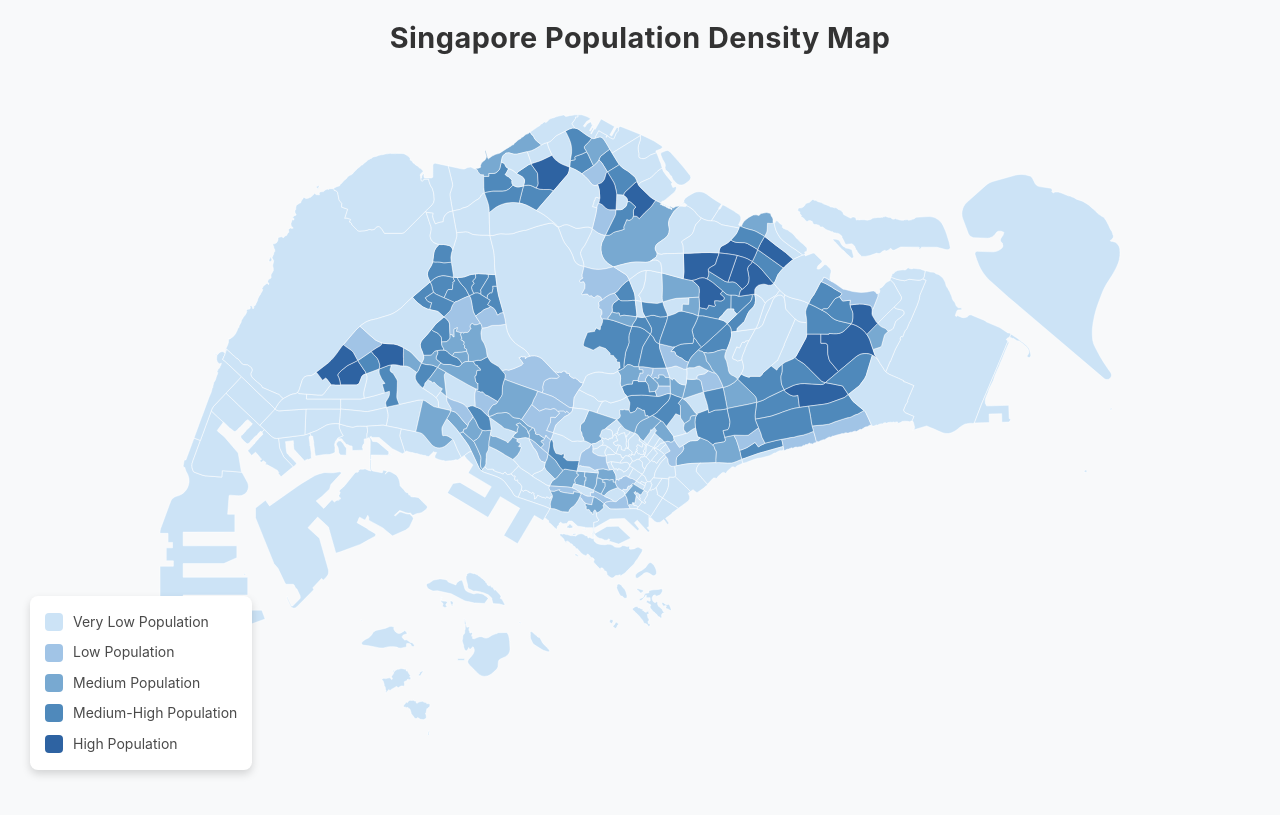
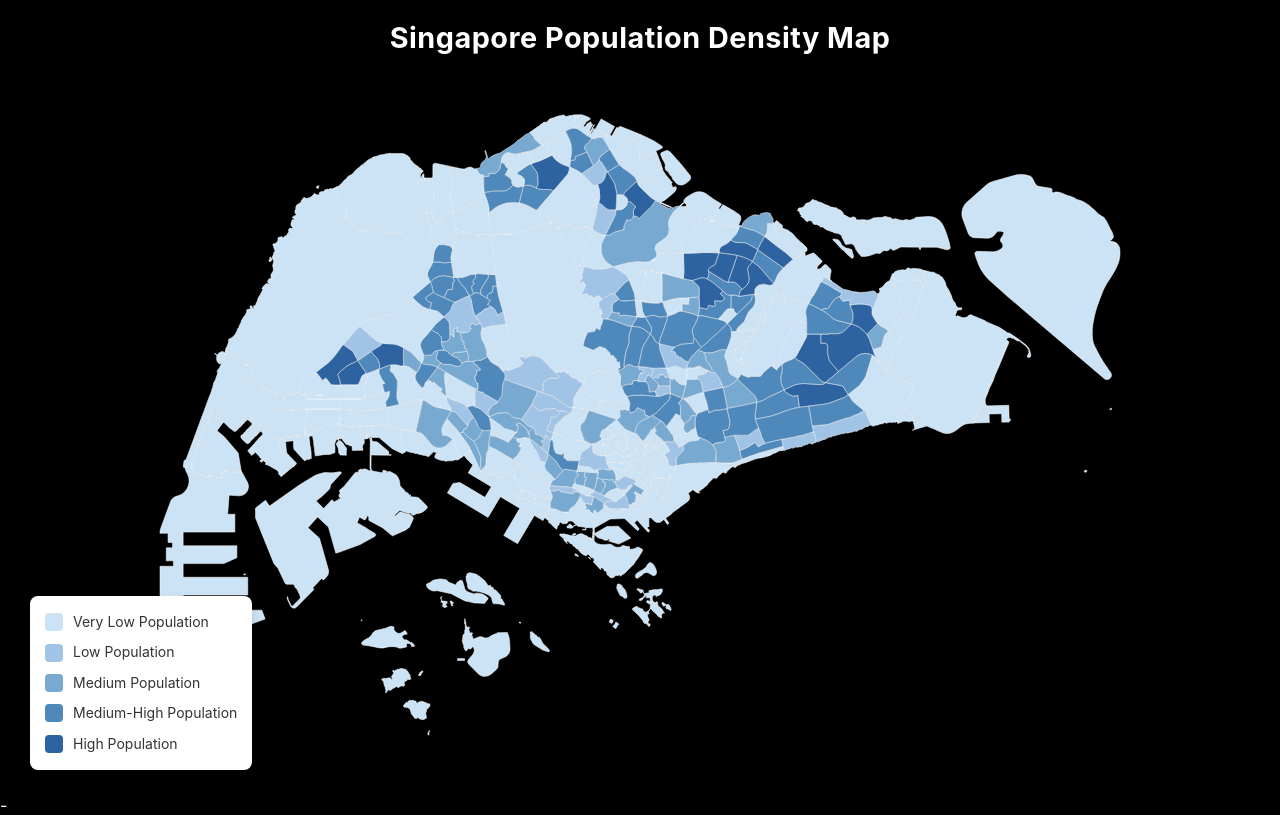
Before and after one commit to shravanii237/HCDIV-4, a plain HTML site: page index.html in a window 1280 px wide. Drawn offline with nearby package versions, Linux system fonts and the light colour scheme.

Commit message:
Update index.html

```diff
--- a/index.html
+++ b/index.html
@@ -10,15 +10,15 @@
       font-family: 'Inter', Arial, sans-serif;
       margin: 0;
       padding: 0;
-      background-color: #f8f9fa;
-      color: #4a4a4a;
+      background-color: #000000; /* Black background */
+      color: #ffffff; /* White text for the page */
     }
 
     h1 {
       text-align: center;
       margin: 20px 0;
       font-size: 1.8em; /* Reduced font size */
-      color: #333333;
+      color: #ffffff; /* White title */
       letter-spacing: 0.5px;
     }
 
@@ -31,13 +31,13 @@
     }
 
     svg {
-      border: none; /* Removed the border around the SVG */
+      border: none; /* No border for the SVG */
     }
 
     /* Tooltip Styles */
     #info {
       position: absolute;
-      background-color: #ffffff;
+      background-color: #ffffff; /* White tooltip background */
       padding: 12px 15px;
       border-radius: 6px;
       box-shadow: 0 4px 8px rgba(0, 0, 0, 0.15);
@@ -45,6 +45,7 @@
       line-height: 1.5;
       display: none;
       z-index: 10;
+      color: #333333; /* Dark text for readability */
     }
 
     /* Legend Styles */
@@ -52,12 +53,13 @@
       position: absolute;
       bottom: 30px;
       left: 30px;
-      background: #ffffff;
+      background: #ffffff; /* White background for legend */
       padding: 15px;
       border-radius: 8px;
       box-shadow: 0 4px 8px rgba(0, 0, 0, 0.15);
       font-size: 14px;
       line-height: 1.6;
+      color: #333333; /* Dark text for readability */
     }
 
     .legend-item {
@@ -142,7 +144,7 @@
       .enter()
       .append("path")
       .attr("d", path)
-      .attr("stroke", "#ffffff")
+      .attr("stroke", "#ffffff") /* White border between regions */
       .attr("stroke-width", 0.5)
       .attr("fill", d => colorScale(d.properties.population))
       .on("mouseover", (event, d) => {
@@ -159,4 +161,4 @@
 </script>
 
 </body>
-</html>
+</html>-
```
